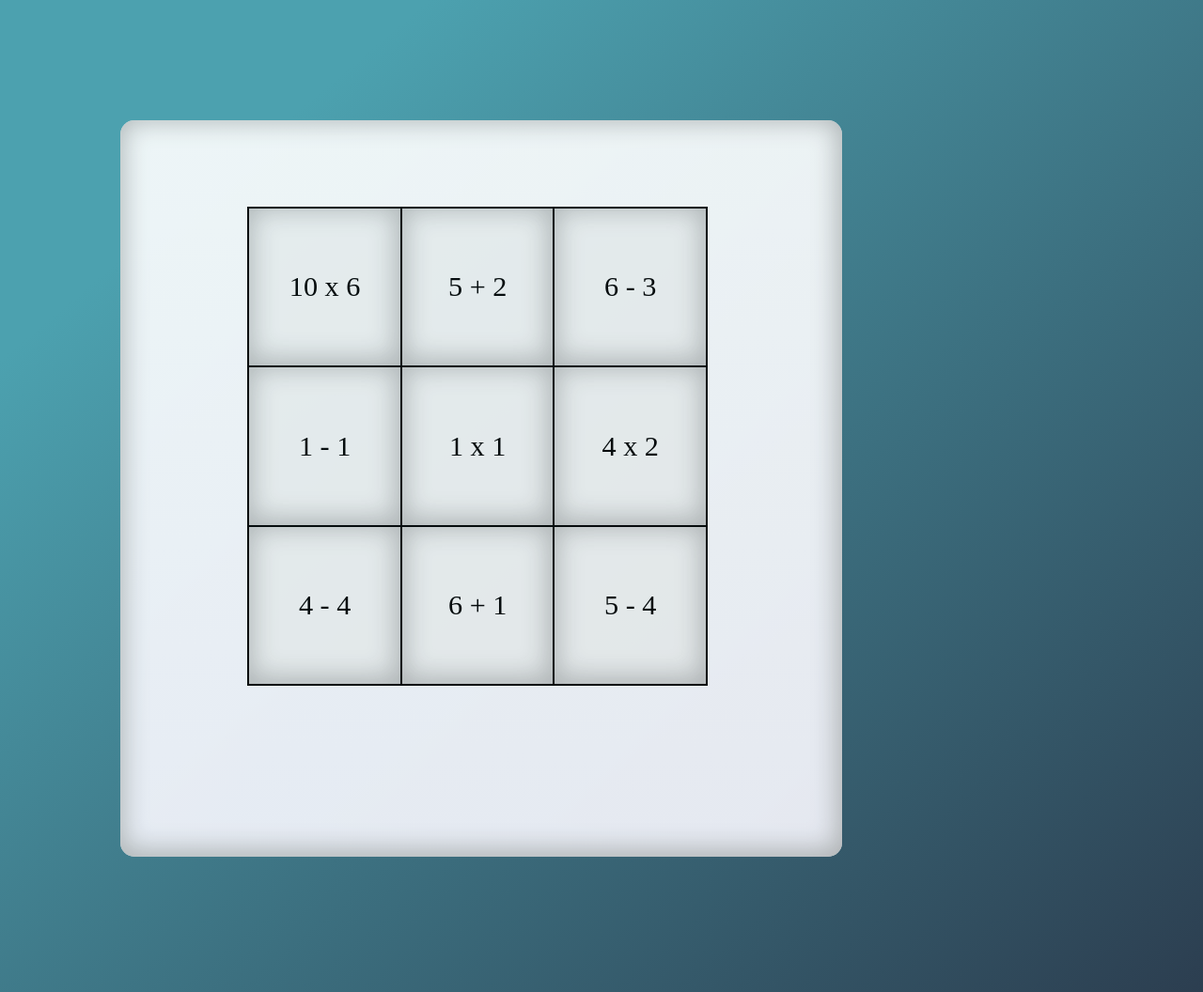
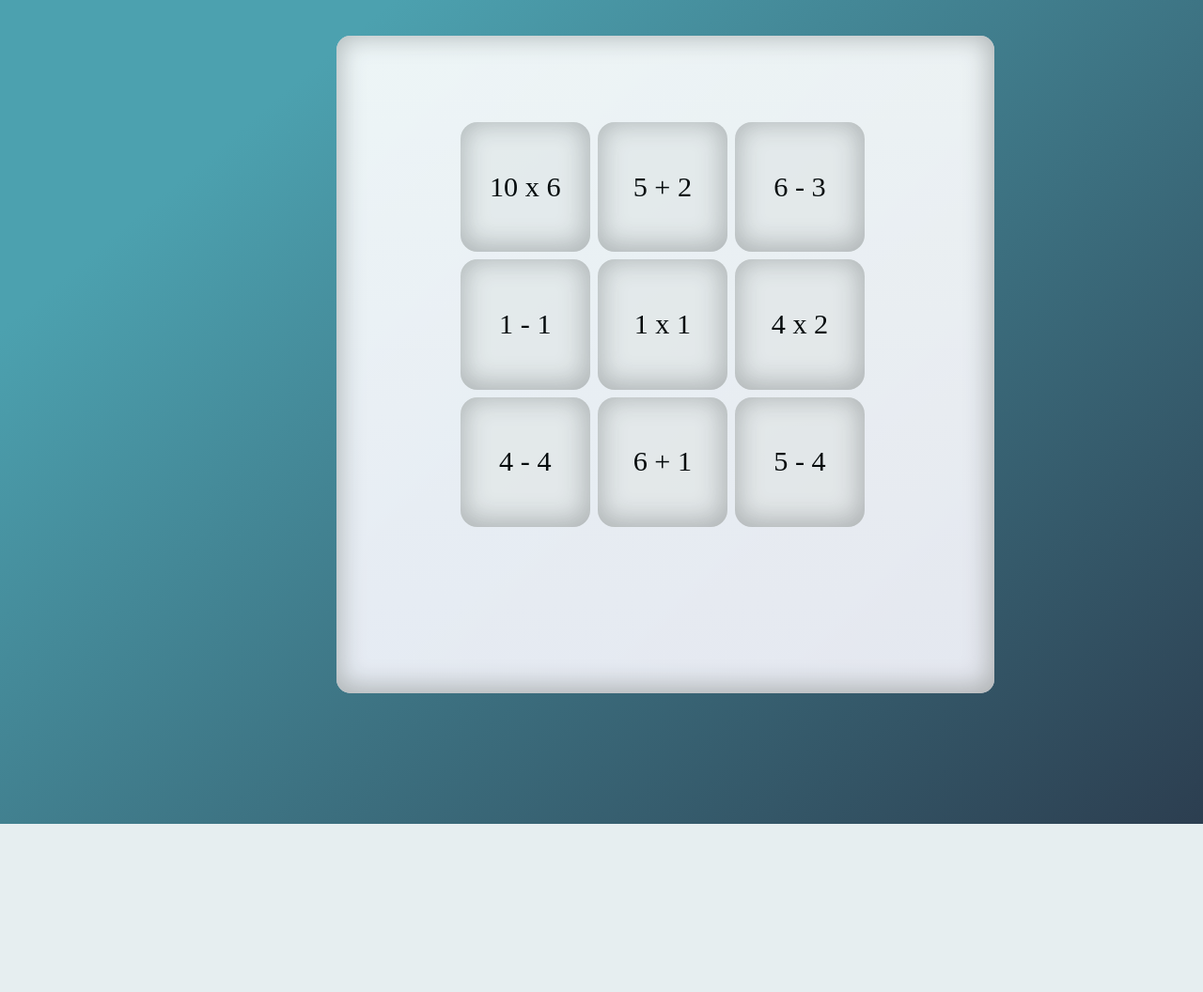
Before and after one commit to Shawnpcw/Math-Tic-Tac-Toe, a Django app: page /game in a window 1280 px wide; the page is wider, and only the part inside the window is pictured. Shown: that part at 94% size. After the commit the page ends 877 px from the top of that part, so only its background shows below. Run offline with Django 3.2, Linux system fonts and the light colour scheme; parts of the project's set-up code (start-up, migrations or seed data) failed here and were passed over.

Commit message:
lots of styling not a lot of substance :/

```diff
--- a/apps/game/templates/game/index.html
+++ b/apps/game/templates/game/index.html
@@ -9,19 +9,30 @@
             background: linear-gradient(320deg,#2C3E50, #4CA1AF 82%);
             width: 100%;
             height: 100%;
-            margin: 10%;
+            margin: 3%;
 
         }
        #container{
-        width: 60%;
-        height: 100%%;
+        width: 700px;
+        height:700px;
+        margin-left:25%;
         border-radius: 15px;
         background: linear-gradient(-180deg, white,ghostwhite);
         opacity: .9;
         box-shadow: -1px -3px 27px 5px rgb(189, 189, 189) inset;
 
        }
-
+       .draw{
+        position: absolute;
+    margin-left: 0%;
+    margin-top: 0%;
+    padding-left: 4%;
+    padding-top: 8%;
+    width: 32%;
+    height: 41%;
+    font-size: 575%;
+    text-shadow: 0 0 11px white;
+       }
        h2{
            text-align: center;
            font-size: 235%;
@@ -46,7 +57,39 @@
         border-radius: 10px;
         }
 
+        #winningStatement{
+            position: absolute;
+    margin-left: 0%;
+    margin-top: 0%;
+    padding-left: 0%;
+    padding-top: 204px;
+    width: 475px;
 
+    font-size: 575%;
+
+        }
+        table {
+            border-spacing: 8px;
+            border-collapse: separate;
+}
+        .xWins{
+            text-shadow: 0 0 11px aqua;
+
+        }
+        .oWins{
+            text-shadow: 0 0 11px red;
+
+        }
+        .oCell{
+            margin:0px;
+            padding:0px;
+            font-size:45px;
+        }
+        .xCell{
+            margin:0px;
+            padding:0px;
+            font-size:45px;
+        }
         .sub{
 
             color:black;
@@ -58,20 +101,49 @@
             margin:12%
         }
 
+            /* td:first-of-type {
+            border-right: 3.5px solid black;
+
+            } */
+            /* tr:nth-of-type(2) {
+            border-bottom: 3.5px solid black;
+            } */
+            /* td:nth-of-type(2) {
+            border-left: 3.5px solid black;
+            border-right: 3.5px solid black;
+            }
+            tr:first-of-type td:nth-of-type(2){
+                border-bottom: 3.5px solid black;
+            }
+            tr:last-of-type td:nth-of-type(2){
+                border-top: 3.5px solid black;
+            }
+            tr:nth-of-type(2) td{
+            border-top: 3.5px solid black;
+            border-bottom: 3.5px solid black;
+            }
+            tr:nth-of-type(2) td:first-of-type{
+            border-right: 3.5px solid black;
+            }
+            tr:nth-of-type(2) td:last-of-type{
+            border-left: 3.5px solid black;
+            } */
             td{
-            border-bottom: 2px solid red;
+
             font-size: 189%;
             box-shadow: -1px -3px 27px 5px rgb(189, 189, 189) inset;
             background-color:whitesmoke;
-            border: 2px solid black;
-            width:10%;
-            height: 10%;
+            margin:1px;
+            min-width: 100px;
+            min-height: 100px;
+            border-radius:18px;
             }
 
        </style>
        <script src="https://ajax.googleapis.com/ajax/libs/jquery/3.3.1/jquery.min.js"></script>
        <script type="text/javascript">
            $(document).ready(function(){
+            var winningFlag = 0;
                var board =[[0,0,0],
                [0,0,0],
                [0,0,0]];
@@ -115,12 +187,39 @@
                 }
             str+='</tr>'
             }
+            var turns = 0;
             var tdselected = [];
-
+            var backgroundColor = "";
             $('table').html(str);
 
+
+                $('td').hover(function(){
+
+                    if (tdselected[0] ==null){
+                    backgroundColor = $(this).css('background-color')
+
+                    if($(this).children().attr('class')==undefined){
+
+                        if( backgroundColor == 'rgb(245, 245, 245)'){
+                        $(this).css('background-color','aqua')
+                        }
+                    }
+                    }
+                }, function(){
+
+                    if($(this).children().attr('class')==undefined){
+                    if (tdselected[0] ==null){
+
+                    $(this).css('background-color','whitesmoke')
+
+                    }
+                }
+                }
+                );
+
                 $('td').click(function(){
-
+                    if( winningFlag ==0){
+                        if($(this).children().attr('class')==undefined){
                         $('#'+tdselected.pop()).css('background-color','whitesmoke');
                         $('h2').empty();
                         $('input').val('');
@@ -135,44 +234,37 @@
 
 
                         $('#inputanswer').keyup(function(){
+
                             console.log("ANSER",answer,"INPUT",$('#inputanswer').val() )
 
                             if($('#inputanswer').val() == answer){
+                                console.log("TURNS START", turns)
+                                console.log("TD SELECTED", tdselected[0])
+                                if(tdselected[0]!=undefined){
+
+                                    turns++;
+                            }
                                 var correctCell = tdselected.pop()
-                        $('#'+correctCell).html('<h1>&#215;</h1>');
+                                $('#'+correctCell).html('<h1 class = "xCell">&#215;</h1>');
                                 board[correctCell[0]][correctCell[1]] = 'x';
 
                                 for(var i =0; i<3;i++){
                                     if(board[i][0] == 'x' && board[i][1] == 'x' && board[i][2]=='x'){
-                                console.log('X Wins')
+                                        winningFlag = 1;
                                     }
                                     if(board[0][i] == 'x' && board[1][i] == 'x' && board[2][i]=='x'){
-                                console.log('X Wins')
+                                        winningFlag = 1;
                                     }
 
                                 }
                                     if(board[0][0] == 'x' && board[1][1] == 'x' && board[2][2]=='x'){
-                                console.log('X Wins')
+                                        winningFlag = 1;
                                     }
                                     if(board[2][0] == 'x' && board[1][1] == 'x' && board[0][2]=='x'){
-                                console.log('X Wins')
+                                        winningFlag = 1;
                                     }
 
-                            for(var i =0; i<3;i++){
-                            if(board[i][0] == 'o' && board[i][1] == 'o' && board[i][2]=='o'){
-                                console.log('O Wins')
-                            }
-                            if(board[0][i] == 'o' && board[1][i] == 'o' && board[2][i]=='o'){
-                                console.log('O Wins')
-                            }
-
-                        }
-                            if(board[0][0] == 'o' && board[1][1] == 'o' && board[2][2]=='o'){
-                                console.log('O Wins')
-                            }
-                            if(board[2][0] == 'o' && board[1][1] == 'o' && board[0][2]=='o'){
-                                console.log('O Wins')
-                            }
+                                if(winningFlag==0 && turns <9){
                                     var x =0;
                                     while(x == 0){
                                         var rand1 = Math.floor(Math.random()*3);
@@ -181,19 +273,49 @@
                                             board[rand1][rand2]= 'o';
 
 
-                                $('#'+rand1+""+rand2).html('<h1>&Omicron;</h1>');
-                                $('#'+rand1+""+rand2).css('background-color','tomato')
+                                            $('#'+rand1+""+rand2).html('<h1 class = "oCell"> &#x25EF;</h1>');
+                                            $('#'+rand1+""+rand2).css('background-color','tomato');
+                                            turns ++;
                                             x = 1;
                                         }
 
                                     }
                                 }
+                                    for(var i =0; i<3;i++){
+                                        if(board[i][0] == 'o' && board[i][1] == 'o' && board[i][2]=='o'){
+                                            winningFlag = 2;
+                                        }
+                                        if(board[0][i] == 'o' && board[1][i] == 'o' && board[2][i]=='o'){
+                                            winningFlag = 2;
+                                        }
 
+                                        }
+                                        if(board[0][0] == 'o' && board[1][1] == 'o' && board[2][2]=='o'){
+                                            winningFlag = 2;
+                                        }
+                                        if(board[2][0] == 'o' && board[1][1] == 'o' && board[0][2]=='o'){
+                                            winningFlag = 2;
+                                        }
+                                if(winningFlag ==1){
+                                    $('table').prepend('<h1 id = "winningStatement" class = "xWins">X WINS!</h1>')
+                                    $('.inputForm').hide();
+                                }
+                                else if(winningFlag ==2){
+                                    $('table').prepend('<h1 id = "winningStatement" class = "oWins">O WINS!</h1>')
+                                    $('.inputForm').hide();
+                                }
+                                else if (turns ==9) {
+                                    $('table').prepend('<h1 class = "draw">Draw, No Winner</h1>')
+                                    $('.inputForm').hide();
+                                }
+                            }
+                            });
+
+                    }
+                    }
 
                 });
 
-
-            });
 
         })
         </script>
@@ -206,6 +328,7 @@
                 <div class ='sub'>
 
                      <table>
+
                      </table>
                      <div class ='inputForm'>
 
--- a/apps/home/views.py
+++ b/apps/home/views.py
@@ -1,4 +1,4 @@
-from django.shortcuts import render
+from django.shortcuts import HttpResponse
 
 def index(request):
-    return HTTPresponse("HELLO")
+    return HttpResponse("PLACEHOLDER")
--- a/apps/login_reg/views.py
+++ b/apps/login_reg/views.py
@@ -1,4 +1,4 @@
-from django.shortcuts import render, HttpResponse, redirect
+from django.shortcuts import render, redirect
 from apps.login_reg.models import *
 from django.contrib import messages
 
```
Lines whose indentation alone changed are shown as unchanged.
